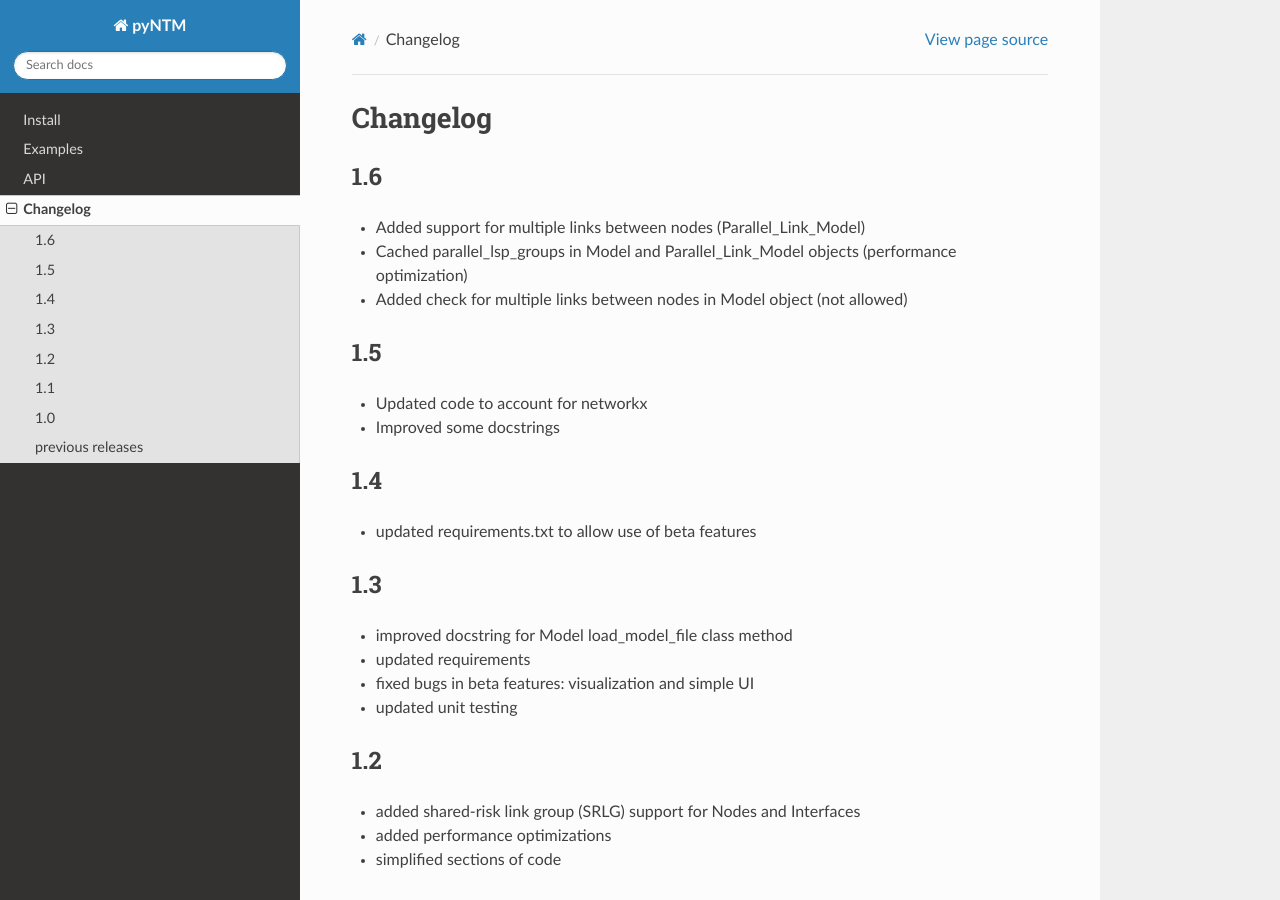
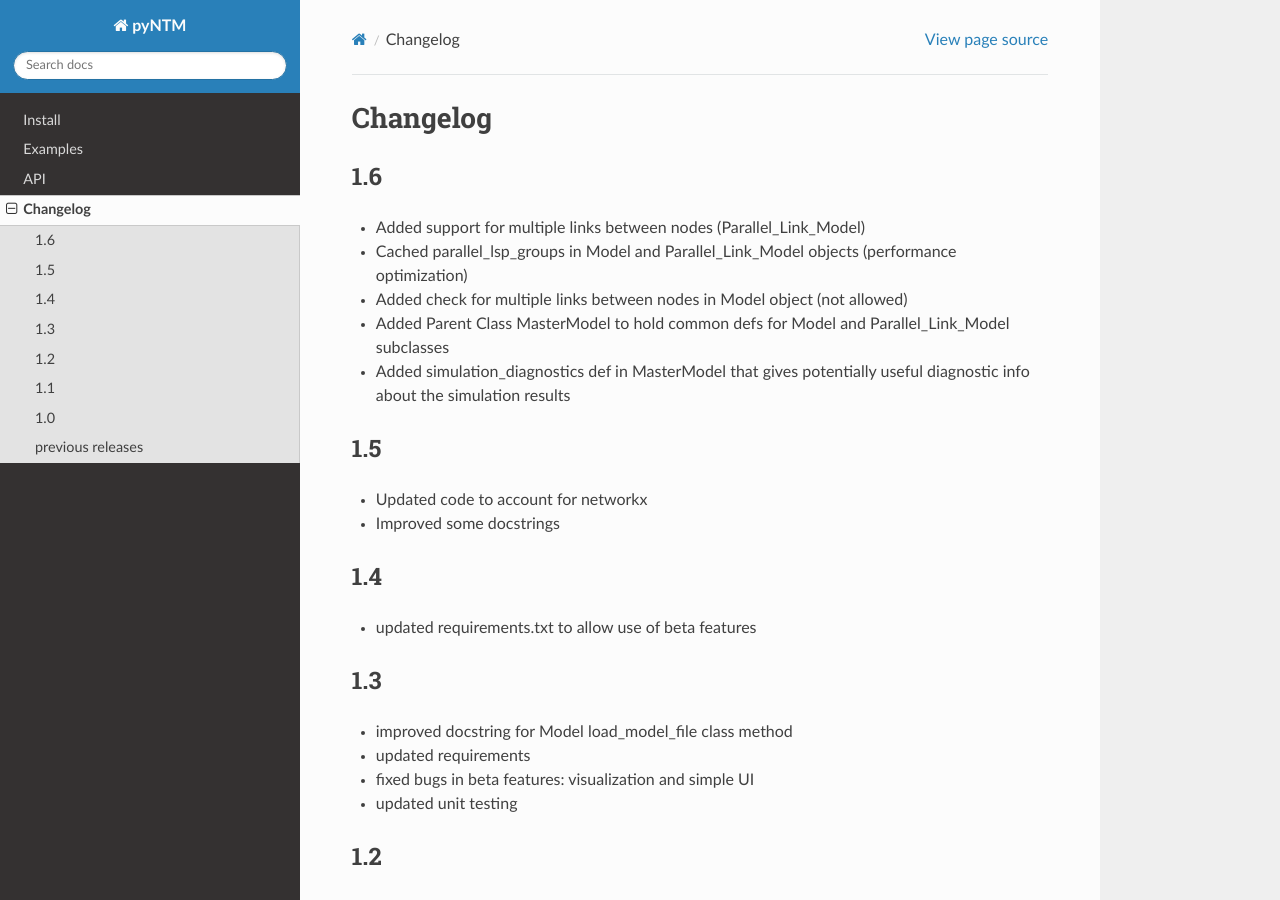
Before and after one commit to tim-fiola/network_traffic_modeler_py3, a Sphinx documentation site: the page built from docs/changelog.rst, in a window 1280 px wide and 900 px high. Built offline with Sphinx 7.4.7 and the Read the Docs theme 2.0.0, drawn with Linux system fonts in a browser that asks for light colours.

Commit message:
updated changelog.rst

```diff
--- a/docs/changelog.rst
+++ b/docs/changelog.rst
@@ -6,7 +6,8 @@ Changelog
 * Added support for multiple links between nodes (Parallel_Link_Model)
 * Cached parallel_lsp_groups in Model and Parallel_Link_Model objects (performance optimization)
 * Added check for multiple links between nodes in Model object (not allowed)
-
+* Added Parent Class MasterModel to hold common defs for Model and Parallel_Link_Model subclasses
+* Added simulation_diagnostics def in MasterModel that gives potentially useful diagnostic info about the simulation results
 
 
 1.5
```
